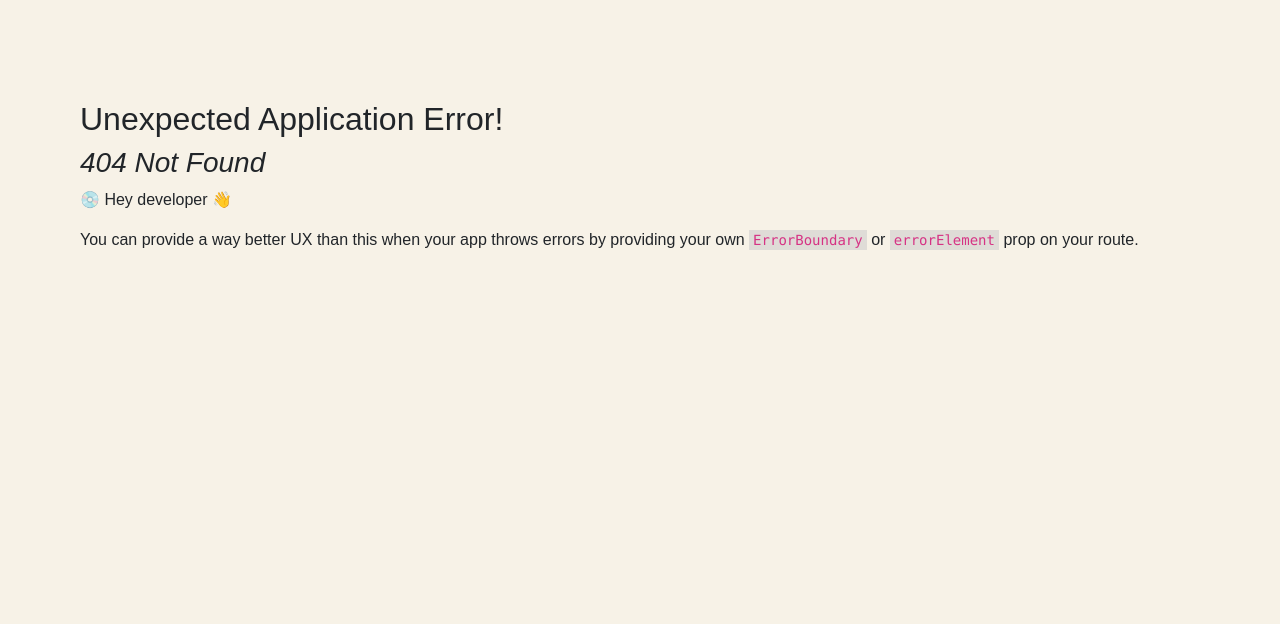
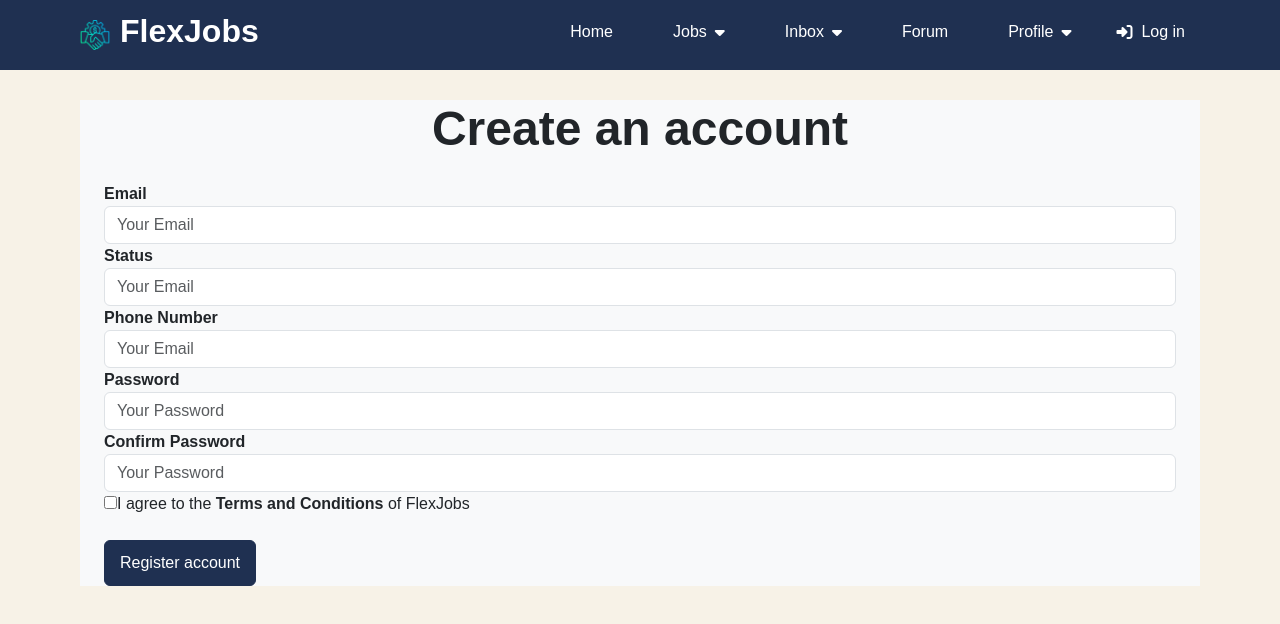
Before and after one commit to Kairos5106/FlexJobs, a React (Vite) app in the folder flexjobs-client/: page /Signup in a window 1280 px wide. Before the commit this address had no page. Shown: the top 624 px of the page. Built offline with nearby package versions, Linux system fonts and the light colour scheme.

Commit message:
added template for login and signup form

```diff
--- a/flexjobs-client/src/Router/Router.jsx
+++ b/flexjobs-client/src/Router/Router.jsx
@@ -33,7 +33,8 @@ const router = createBrowserRouter([
       children: [
         // Routes for Module 1
         { path: "/", element: <Home/> },
-        { path: "/Login", element: <Login/>},
+        { path: "/Login", element: <Login/> },
+        { path: "/Signup", element: <Signup/> },
 
         // Routes for Module 2
         { path: "/JobSearch", element: <JobSearch/> },
--- a/flexjobs-client/src/modules/Module1/Login.jsx
+++ b/flexjobs-client/src/modules/Module1/Login.jsx
@@ -1,9 +1,28 @@
 import React from 'react'
+import { Link } from 'react-router-dom';
 
 const Login = () => {
   return (
-    <div>Login</div>
-  )
+    <div>
+        <form action="">
+            <div className="container mt-4">
+              <div className="form-group">
+                <label for="email"><b>Email</b></label>
+                <input type="email" id="email" className="form-control" placeholder="Your Email" name="email" required/>
+              </div>
+              <div className="form-group">
+                <label for="password"><b>Password</b></label>
+                <input type="password" id="password" className="form-control" placeholder="Your Password" name="password" required/>
+              </div>
+              <div className="form-group form-check">
+                <input type="checkbox" id="rememberStatus" className="form-check-input" name="rememberStatus"/>
+                <label className="form-check-label" for="rememberStatus">Remember Me</label>
+              </div>
+              <Link to="/Signup" className="mt-4 btn btn-primary">Log in</Link>
+            </div>
+        </form>
+    </div>
+  );
 }
 
-export default Login
+export default Login;
--- a/flexjobs-client/src/modules/Module1/Signup.jsx
+++ b/flexjobs-client/src/modules/Module1/Signup.jsx
@@ -1,26 +1,46 @@
 import React from 'react'
+import { Link } from 'react-router-dom';
 
 const Signup = () => {
   return (
-        <div className="container bg-light text-md-left p-4 my-5 rounded-3 col-lg-6">
+        <div className="container bg-light">
           <h1 className="display-5 fw-bold text-center">Create an account</h1>
-          <form action="signup.php" method="post">
+          <form action="">
             <div className="container mt-4">
-              <label htmlFor="email"><b>Email</b></label>
-              <input type="email" id="email" placeholder="Your Email" name="email" required/>
 
-              <label htmlFor="password"><b>Password</b></label>
-              <input type="password" id="password" placeholder="Your Password" name="password" required/>
+              <div className="form-group">
+                <label for="email"><b>Email</b></label>
+                <input type="email" id="email" className="form-control" placeholder="Your Email" name="email" required/>
+              </div>
 
-              <label htmlFor="passwordConfirm"><b>Confirm Password</b></label>
-              <input type="password" id="passwordConfirm" placeholder="Enter your password again" name="passwordConfirm" required/>
+              <div className="form-group">
+                <label for="email"><b>Status</b></label>
+                <input type="email" id="email" className="form-control" placeholder="Your Email" name="email" required/>
+              </div>
 
-              <label htmlFor="agreeTerms">
-                <input type="checkbox" id="agreeTerms" name="agreeTerms"/>
-                I agree to the <strong>Terms and Conditions</strong> of FlexJobs
-              </label>
+              <div className="form-group">
+                <label for="email"><b>Phone Number</b></label>
+                <input type="email" id="email" className="form-control" placeholder="Your Email" name="email" required/>
+              </div>
 
-              <button type="submit" className="mt-4 btn-primary">Continue registration</button>
+              <div className="form-group">
+                <label for="password"><b>Password</b></label>
+                <input type="password" id="password" className="form-control" placeholder="Your Password" name="password" required/>
+              </div>
+
+              <div className="form-group">
+                <label for="password"><b>Confirm Password</b></label>
+                <input type="password" id="password" className="form-control" placeholder="Your Password" name="password" required/>
+              </div>
+
+              <div className='form-group'>
+                <label htmlFor="agreeTerms">
+                  <input type="checkbox" id="agreeTerms" name="agreeTerms"/>
+                  I agree to the <strong>Terms and Conditions</strong> of FlexJobs
+                </label>
+              </div>
+
+              <Link to="/Signup" className="mt-4 btn btn-primary">Register account</Link>
             </div>
           </form>
         </div>
--- a/flexjobs-client/src/modules/Module1/Signup2.jsx
+++ /dev/null
@@ -1,9 +0,0 @@
-import React from 'react'
-
-const Signup2 = () => {
-  return (
-    <div>Signup2</div>
-  )
-}
-
-export default Signup2
```
